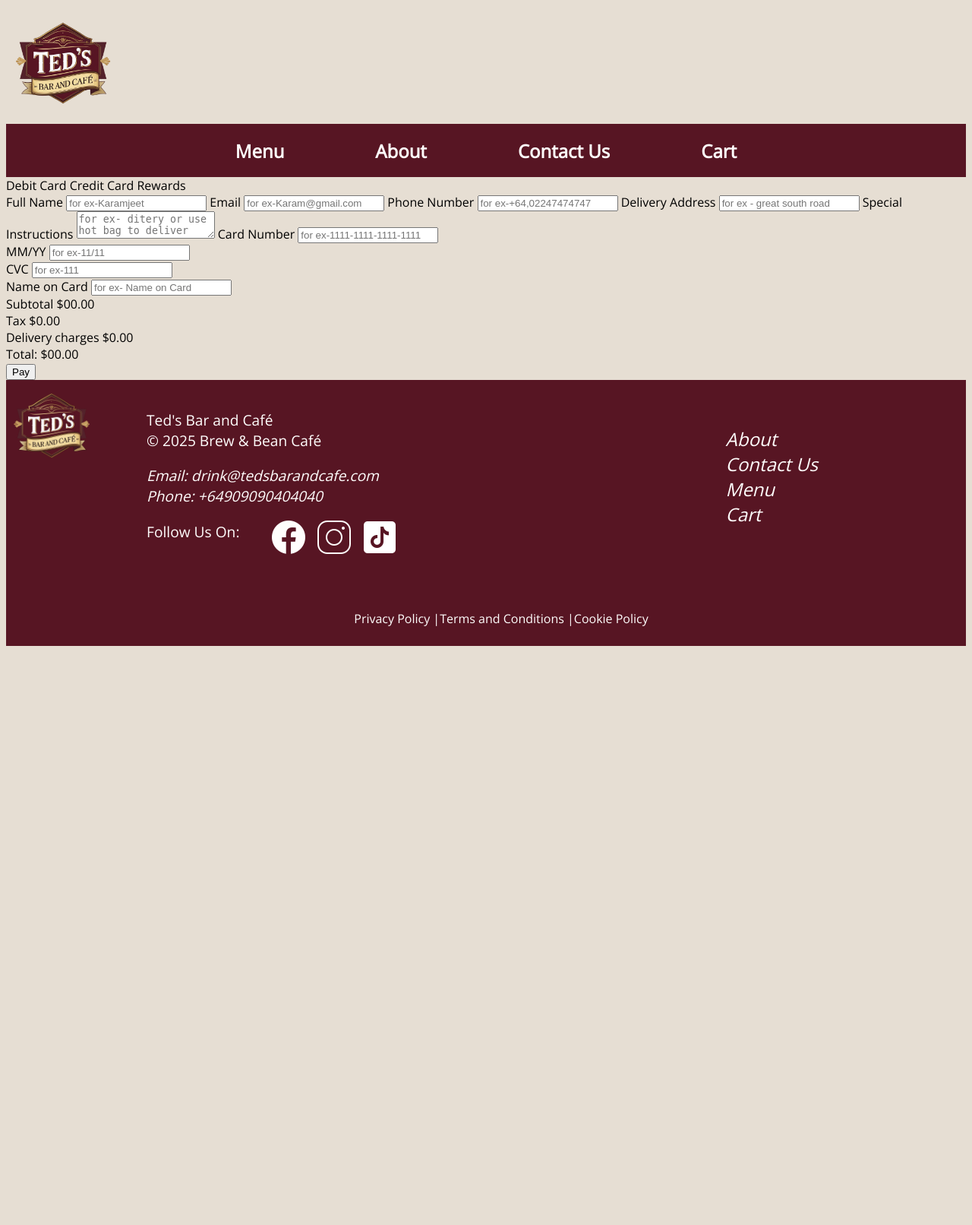
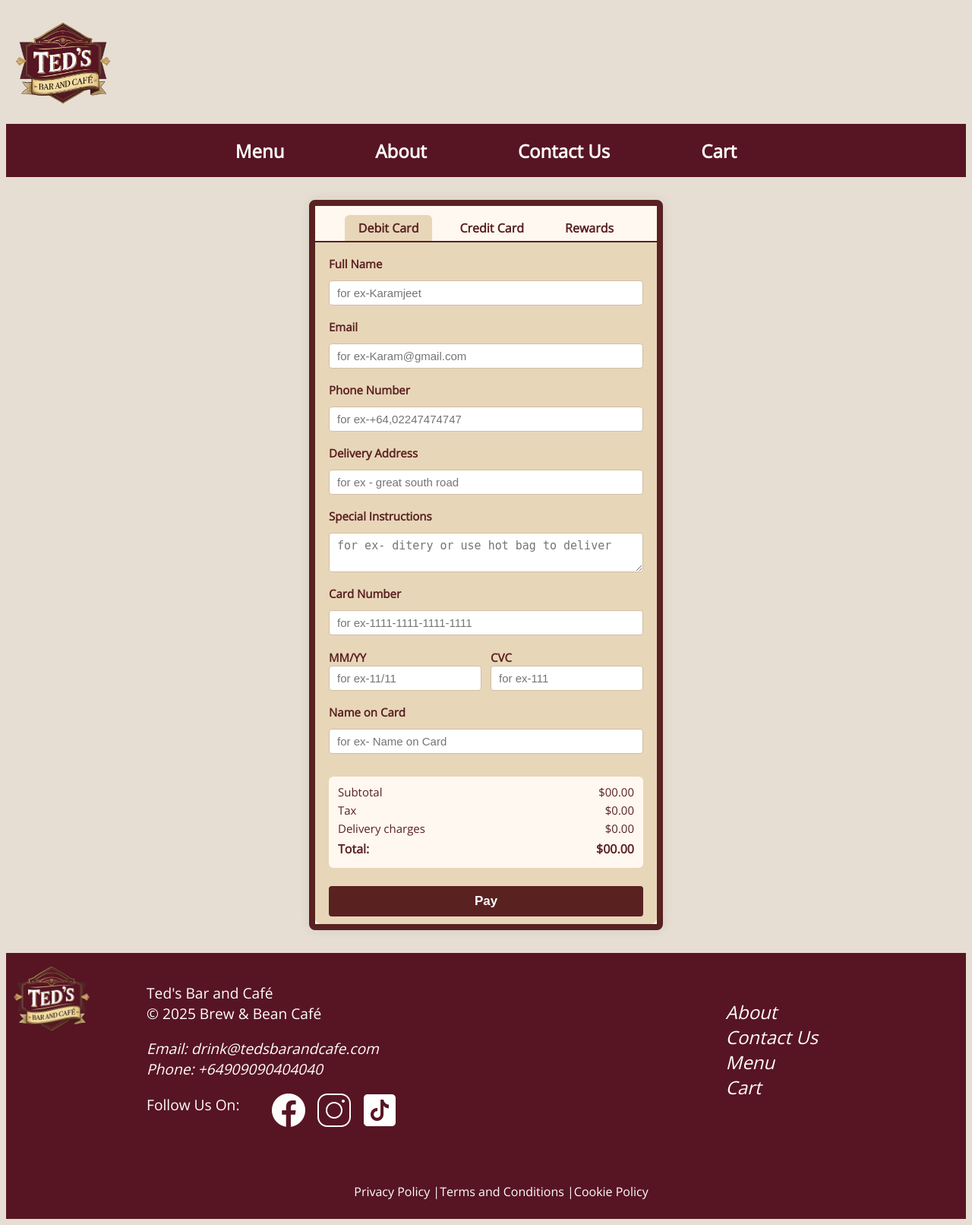
Before and after one commit to 1322harshd/Ted-s-Bar-and-Caf-, a Flask app: page /payment in a window 1280 px wide. Shown: the whole page at 76% size. Before the commit the page ends 850 px from the top, so only its background shows below. Run offline with Flask 3, Linux system fonts and the light colour scheme.

Commit message:
change the name of payment.html and also fixing in the html code and add some extra options

```diff
--- a/static/styles/styles.css
+++ b/static/styles/styles.css
@@ -693,4 +693,270 @@ padding-left:50px;
 .feedback-thank {
   color: #5c1a1b;
   font-weight: bold;
+<<<<<<< HEAD
 }
+=======
+}
+<<<<<<< HEAD
+<<<<<<< HEAD
+<<<<<<< HEAD
+.history h1{
+     text-align: center;
+     font-style: bold;
+     color:rgba(87, 21, 35, 1);
+
+}
+=======
+
+/* Payment Popup Background */
+.payment-popup-bg {
+  background: transparent;
+  padding: 0;
+}
+
+/* Payment Popup Container */
+.payment-popup-container {
+  background: #fff8f0;
+  border: 8px solid #5a2121;
+  border-radius: 8px;
+  width: 450px;         /* Increased from 400px */
+  margin: 30px auto;
+  box-shadow: 0 0 15px rgba(0,0,0,0.08);
+  padding: 0;
+}
+
+/* Payment Tabs */
+.payment-popup-tabs {
+  display: flex;
+  justify-content: center;
+  background: #fff8f0;
+  border-bottom: 2px solid #5a2121;
+  border-radius: 8px 8px 0 0;
+  padding: 12px 0 0 0;
+  font-size: 16px;
+  font-weight: bold;
+  gap: 18px;
+}
+.payment-popup-tabs span {
+  color: #5a2121;
+  padding: 6px 18px;
+  cursor: pointer;
+  border-radius: 6px 6px 0 0;
+  background: none;
+}
+.payment-popup-tabs .active {
+  background: #e8d6b9;
+  color: #5a2121;
+}
+
+/* Payment Form */
+.payment-popup-form {
+  padding: 18px 18px 0 18px;
+  background: #e8d6b9;
+  border-radius: 0 0 8px 8px;
+  display: flex;
+  flex-direction: column;
+  gap: 10px;
+}
+
+/* Labels and Inputs */
+.payment-popup-form label {
+  font-weight: bold;
+  color: #5a2121;
+  margin-bottom: 2px;
+  font-size: 15px;
+}
+.payment-popup-form input,
+.payment-popup-form textarea {
+  width: 100%;
+  padding: 7px 10px;
+  border: 1px solid #d1bfa3;
+  border-radius: 4px;
+  font-size: 15px;
+  background: #fff;
+  margin-bottom: 8px;
+  box-sizing: border-box;
+}
+
+/* Row for MM/YY and CVC */
+.payment-popup-row {
+  display: flex;
+  gap: 12px;
+}
+.payment-popup-row > div {
+  flex: 1;
+}
+
+/* Payment Summary */
+.payment-popup-summary {
+  background: #fff8f0;
+  border-radius: 6px;
+  padding: 10px 12px;
+  margin: 12px 0 0 0;
+  font-size: 15px;
+}
+.payment-popup-summary div {
+  display: flex;
+  justify-content: space-between;
+  margin-bottom: 4px;
+  color: #5a2121;
+}
+.payment-popup-summary .total {
+  font-weight: bold;
+  font-size: 16px;
+  margin-top: 6px;
+}
+
+/* Pay Button */
+.payment-popup-pay-btn {
+  background-color: #5a2121;
+  color: white;
+  border: none;
+  padding: 10px 0;
+  width: 100%;
+  border-radius: 4px;
+  cursor: pointer;
+  font-weight: bold;
+  font-size: 17px;
+  margin-top: 14px;
+  margin-bottom: 10px;
+  box-shadow: none;
+  text-align: center;
+}
+.payment-popup-pay-btn:hover {
+  background-color: #4a1415;
+}
+>>>>>>> 135cb0fd5590cfa1b4372829f74af1d7dbc8d9c1
+=======
+=======
+>>>>>>> eb8c2ab (change the name of payment.html and also fixing in the html code and add some extra options)
+.hidden {
+    display: none;
+}
+
+<<<<<<< HEAD
+>>>>>>> ac9129f6430f8e5edc34d53a4fb04e4fc750687e
+=======
+=======
+
+/* Payment Popup Background */
+.payment-popup-bg {
+  background: transparent;
+  padding: 0;
+}
+
+/* Payment Popup Container */
+.payment-popup-container {
+  background: #fff8f0;
+  border: 8px solid #5a2121;
+  border-radius: 8px;
+  width: 450px;         /* Increased from 400px */
+  margin: 30px auto;
+  box-shadow: 0 0 15px rgba(0,0,0,0.08);
+  padding: 0;
+}
+
+/* Payment Tabs */
+.payment-popup-tabs {
+  display: flex;
+  justify-content: center;
+  background: #fff8f0;
+  border-bottom: 2px solid #5a2121;
+  border-radius: 8px 8px 0 0;
+  padding: 12px 0 0 0;
+  font-size: 16px;
+  font-weight: bold;
+  gap: 18px;
+}
+.payment-popup-tabs span {
+  color: #5a2121;
+  padding: 6px 18px;
+  cursor: pointer;
+  border-radius: 6px 6px 0 0;
+  background: none;
+}
+.payment-popup-tabs .active {
+  background: #e8d6b9;
+  color: #5a2121;
+}
+
+/* Payment Form */
+.payment-popup-form {
+  padding: 18px 18px 0 18px;
+  background: #e8d6b9;
+  border-radius: 0 0 8px 8px;
+  display: flex;
+  flex-direction: column;
+  gap: 10px;
+}
+
+/* Labels and Inputs */
+.payment-popup-form label {
+  font-weight: bold;
+  color: #5a2121;
+  margin-bottom: 2px;
+  font-size: 15px;
+}
+.payment-popup-form input,
+.payment-popup-form textarea {
+  width: 100%;
+  padding: 7px 10px;
+  border: 1px solid #d1bfa3;
+  border-radius: 4px;
+  font-size: 15px;
+  background: #fff;
+  margin-bottom: 8px;
+  box-sizing: border-box;
+}
+
+/* Row for MM/YY and CVC */
+.payment-popup-row {
+  display: flex;
+  gap: 12px;
+}
+.payment-popup-row > div {
+  flex: 1;
+}
+
+/* Payment Summary */
+.payment-popup-summary {
+  background: #fff8f0;
+  border-radius: 6px;
+  padding: 10px 12px;
+  margin: 12px 0 0 0;
+  font-size: 15px;
+}
+.payment-popup-summary div {
+  display: flex;
+  justify-content: space-between;
+  margin-bottom: 4px;
+  color: #5a2121;
+}
+.payment-popup-summary .total {
+  font-weight: bold;
+  font-size: 16px;
+  margin-top: 6px;
+}
+
+/* Pay Button */
+.payment-popup-pay-btn {
+  background-color: #5a2121;
+  color: white;
+  border: none;
+  padding: 10px 0;
+  width: 100%;
+  border-radius: 4px;
+  cursor: pointer;
+  font-weight: bold;
+  font-size: 17px;
+  margin-top: 14px;
+  margin-bottom: 10px;
+  box-shadow: none;
+  text-align: center;
+}
+.payment-popup-pay-btn:hover {
+  background-color: #4a1415;
+}
+>>>>>>> 135cb0f (change the name of payment.html and also fixing in the html code and add some extra options)
+>>>>>>> eb8c2ab (change the name of payment.html and also fixing in the html code and add some extra options)
+>>>>>>> fc5d663 (change the name of payment.html and also fixing in the html code and add some extra options)
```
